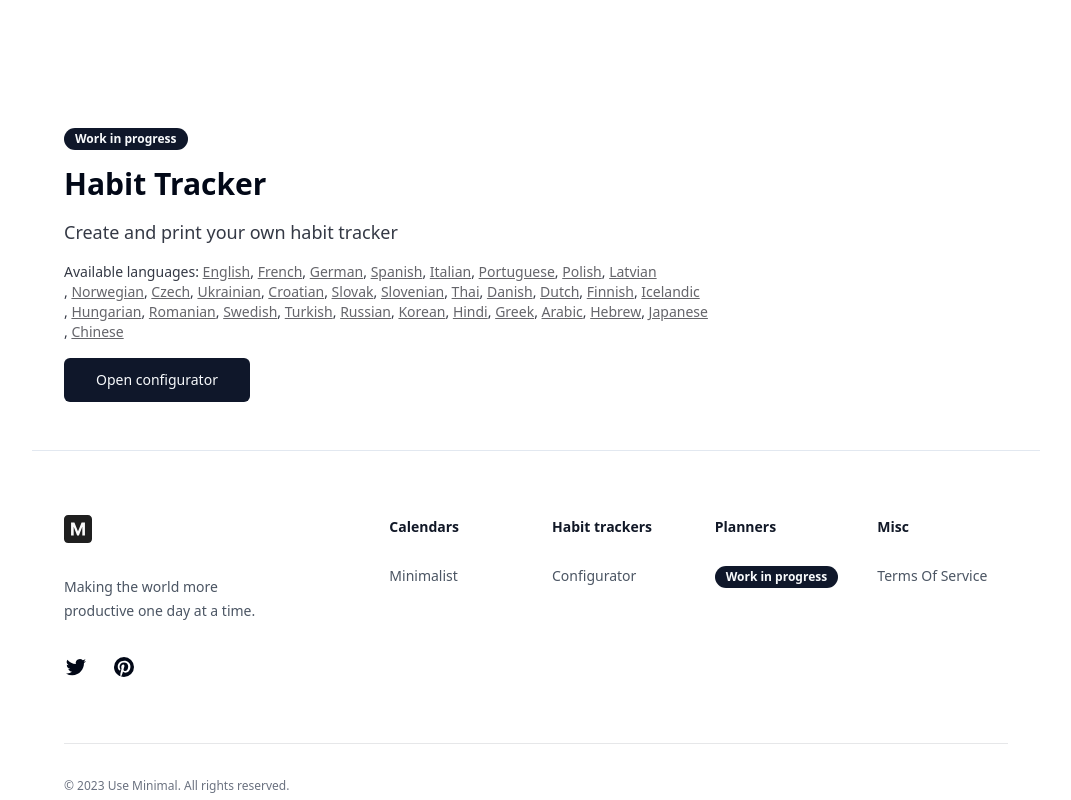
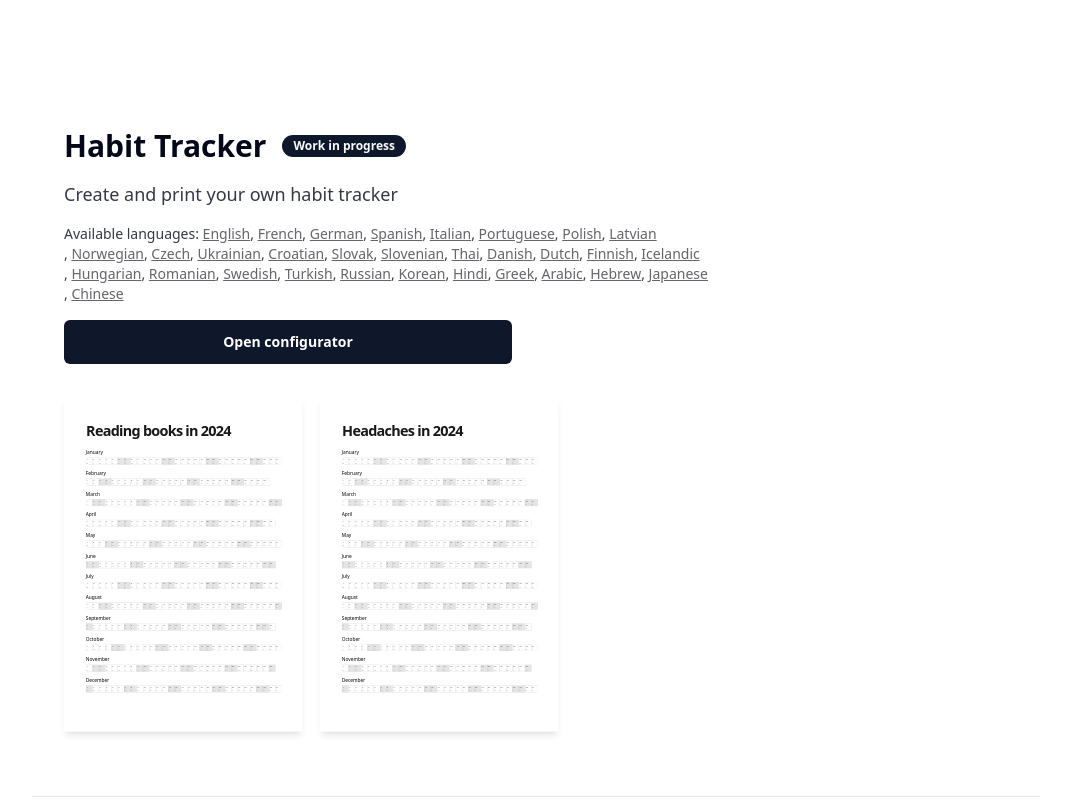
Before and after one commit to BartoszJarocki/minimal, a Next.js app in the folder apps/frontend/: page / in a window 1280 px wide. Shown: the part 1340-2140 px from the top of the page, without its empty margins (104-1175 px from the left). Built offline with nearby package versions, Linux system fonts and the light colour scheme.

Commit message:
More work

```diff
--- a/apps/frontend/src/pages/habit-tracker/index.tsx
+++ b/apps/frontend/src/pages/habit-tracker/index.tsx
@@ -15,6 +15,7 @@ import { Button } from "../../components/ui/button";
 import { Input } from "../../components/ui/input";
 import { cn } from "../../lib/utils";
 import { Badge } from "../../components/ui/badge";
+import { NextSeo } from "next-seo";
 
 const font = Inter({ subsets: ["latin"] });
 
@@ -58,7 +59,7 @@ const FlowHabitTracker = ({
           placeholder="Click to edit"
         />
       </div>
-      <div className=" mt-4 flex flex-wrap">
+      <div className="mt-4 flex flex-wrap">
         {months.map((_, i) => {
           const monthDate = date.set({ month: i + 1 });
 
@@ -88,13 +89,16 @@ const FlowHabitTracker = ({
   );
 };
 
-const SimpleHabitTracker = ({
+export const SimpleHabitTracker = ({
   className,
   date,
+  title,
 }: {
-  className: string;
+  className?: string;
   date: DateTime;
+  title?: string;
 }) => {
+  const [habitTitle, setHabitTitle] = useState(title ?? "");
   const months = Info.months("long", {
     locale: date.locale!,
     outputCalendar: date.outputCalendar!,
@@ -102,16 +106,13 @@ const SimpleHabitTracker = ({
   });
 
   return (
-    <div
-      className={cn(
-        "overflow-hidden bg-white shadow-2xl print:shadow-none",
-        className
-      )}
-    >
+    <div className={cn("overflow-hidden bg-white", className)}>
       <div>
         <Input
           className="text-5xl font-bold leading-none tracking-tighter placeholder:text-black/40"
           placeholder="Click to edit"
+          onChange={(e) => setHabitTitle(e.target.value)}
+          value={habitTitle}
         />
       </div>
       <div className="mt-4 flex flex-col gap-3">
@@ -174,12 +175,44 @@ const HabitTrackerCreator = () => {
     });
   });
 
+  const url = "https://useminimal.com";
+  const title = `Minimalist Habit Tracker | Minimal`;
+  const description = `Create and print your own habit tracker. Available in ${SupportedLocales.length} languages.`;
+
   return (
-    <div className={clsx("flex h-full w-full overflow-hidden", font.className)}>
+    <>
+      <NextSeo
+        title={title}
+        description={description}
+        canonical={url}
+        openGraph={{
+          siteName: "Use Minimal",
+          title,
+          description,
+          url,
+          images: [
+            {
+              url: `${url}/api/open-graph?title=${title}&description=${description}`,
+              width: 1200,
+              height: 630,
+            },
+          ],
+        }}
+        twitter={{
+          handle: "@UseMinimal",
+          cardType: "summary_large_image",
+        }}
+      />
+      <div
+        className={clsx("flex h-full w-full overflow-hidden", font.className)}
+      >
         <div className="flex-1 overflow-auto bg-black/5 p-8 print:overflow-hidden print:p-0">
           {theme === "simple" && (
             <SimpleHabitTracker
-            className={cn("mx-auto", FORMATS_STYLES[format])}
+              className={cn(
+                "mx-auto shadow-2xl print:shadow-none",
+                FORMATS_STYLES[format]
+              )}
               date={date}
             />
           )}
@@ -195,7 +228,9 @@ const HabitTrackerCreator = () => {
             <div className="mx-3 font-mono text-xs leading-loose">Theme</div>
             <Select
               defaultValue={"simple"}
-            onValueChange={(theme) => setTheme(theme as HABIT_TRACKERS_THEMES)}
+              onValueChange={(theme) =>
+                setTheme(theme as HABIT_TRACKERS_THEMES)
+              }
             >
               <SelectTrigger className="w-full">
                 <SelectValue placeholder="Theme" />
@@ -291,6 +326,7 @@ const HabitTrackerCreator = () => {
           </Button>
         </div>
       </div>
+    </>
   );
 };
 
--- a/apps/frontend/src/pages/index.tsx
+++ b/apps/frontend/src/pages/index.tsx
@@ -21,6 +21,7 @@ import { ScaledPreview } from "../components/ScaledPreview";
 import { SupportedLocales } from "@minimal/config";
 import { Button } from "../components/ui/button";
 import { Badge } from "../components/ui/badge";
+import { SimpleHabitTracker } from "./habit-tracker";
 
 export const getTitle = (year: number) => {
   return `${year} Simple printable calendar`;
@@ -143,7 +144,7 @@ export default function Landing() {
                     <BuyButton link={calendar.buyLink} />
                   </div>
 
-                  <div className="mt-8 overflow-x-auto px-2">
+                  <div className="-mx-2 overflow-x-auto px-2">
                     <div className="flex gap-4 py-4">
                       <ScaledPreview format="a4" variant="portrait">
                         <SimpleMonthCalendar
@@ -168,10 +169,15 @@ export default function Landing() {
 
             {HABIT_TRACKERS.map((tracker) => (
               <section className="max-w-3xl py-6 md:py-12" key={tracker.title}>
-                <div className="flex flex-col gap-y-4">
-                  <Badge className="w-fit">Work in progress</Badge>
-                  <Link href={tracker.href} className="underlin inline-flex">
-                    <H2>{tracker.title}</H2>
+                <div className="mt-8 flex flex-col gap-y-4">
+                  <Link
+                    href={tracker.href}
+                    className="underlin inline-flex gap-x-4"
+                  >
+                    <H2>{tracker.title}</H2>{" "}
+                    <Badge className="w-fit self-center">
+                      Work in progress
+                    </Badge>
                   </Link>
 
                   <P>{tracker.description}</P>
@@ -195,9 +201,34 @@ export default function Landing() {
                     )).reduce(joinComponents, [])}
                   </P>
 
-                  <Button className="w-min" variant="default" size="lg" asChild>
+                  <Button
+                    className="max-w-md font-semibold text-white"
+                    variant="default"
+                    size="lg"
+                    asChild
+                  >
                     <Link href={tracker.href}>Open configurator</Link>
                   </Button>
+
+                  <div className="-mx-2 overflow-x-auto px-2">
+                    <div className="flex gap-4 py-4">
+                      <ScaledPreview format="a4" variant="portrait">
+                        <SimpleHabitTracker
+                          className="paper-padding-15mm"
+                          date={date}
+                          title="Reading books in 2024"
+                        />
+                      </ScaledPreview>
+
+                      <ScaledPreview format="a4" variant="portrait">
+                        <SimpleHabitTracker
+                          className="paper-padding-15mm"
+                          date={date}
+                          title="Headaches in 2024"
+                        />
+                      </ScaledPreview>
+                    </div>
+                  </div>
                 </div>
               </section>
             ))}
```
Lines whose indentation alone changed are shown as unchanged.
